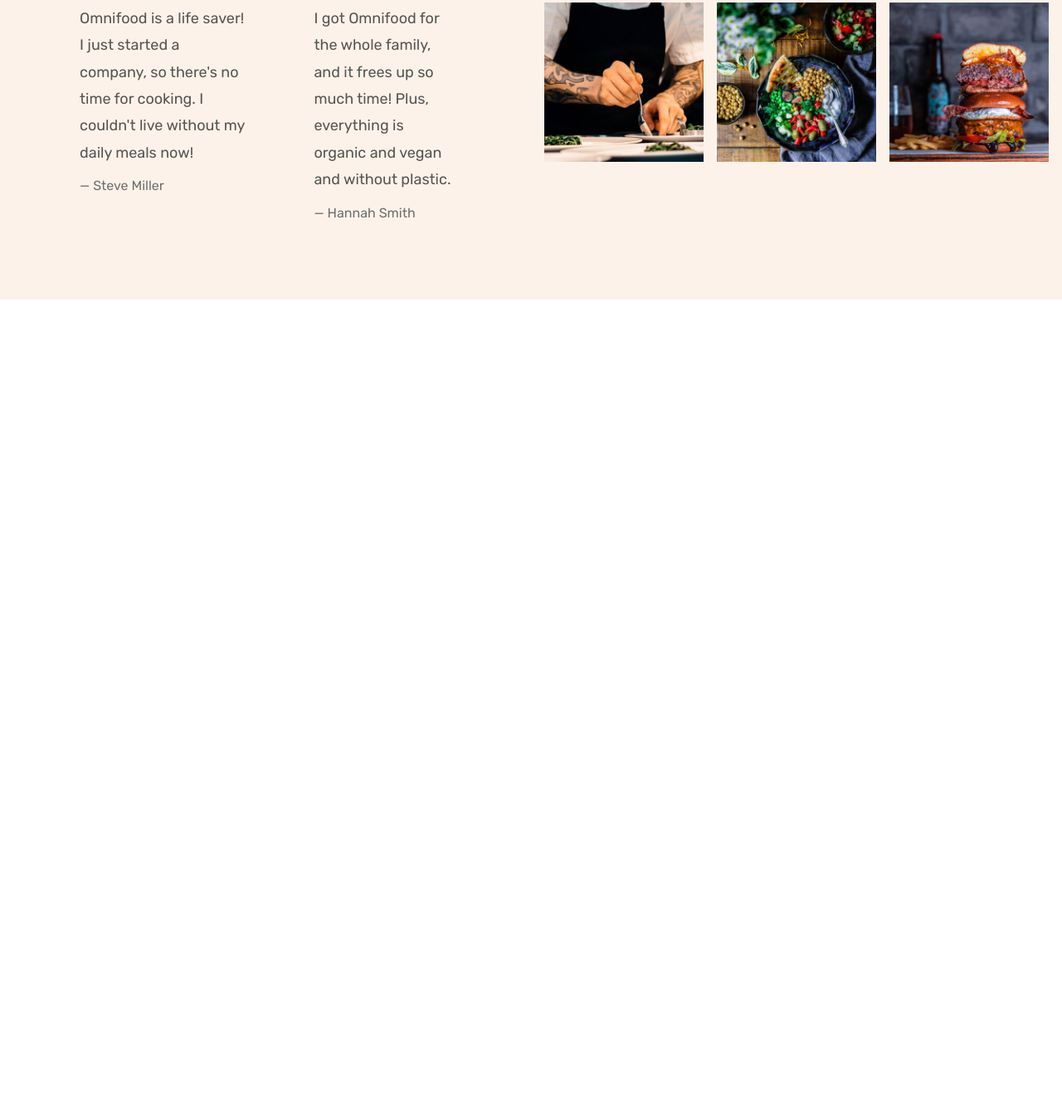
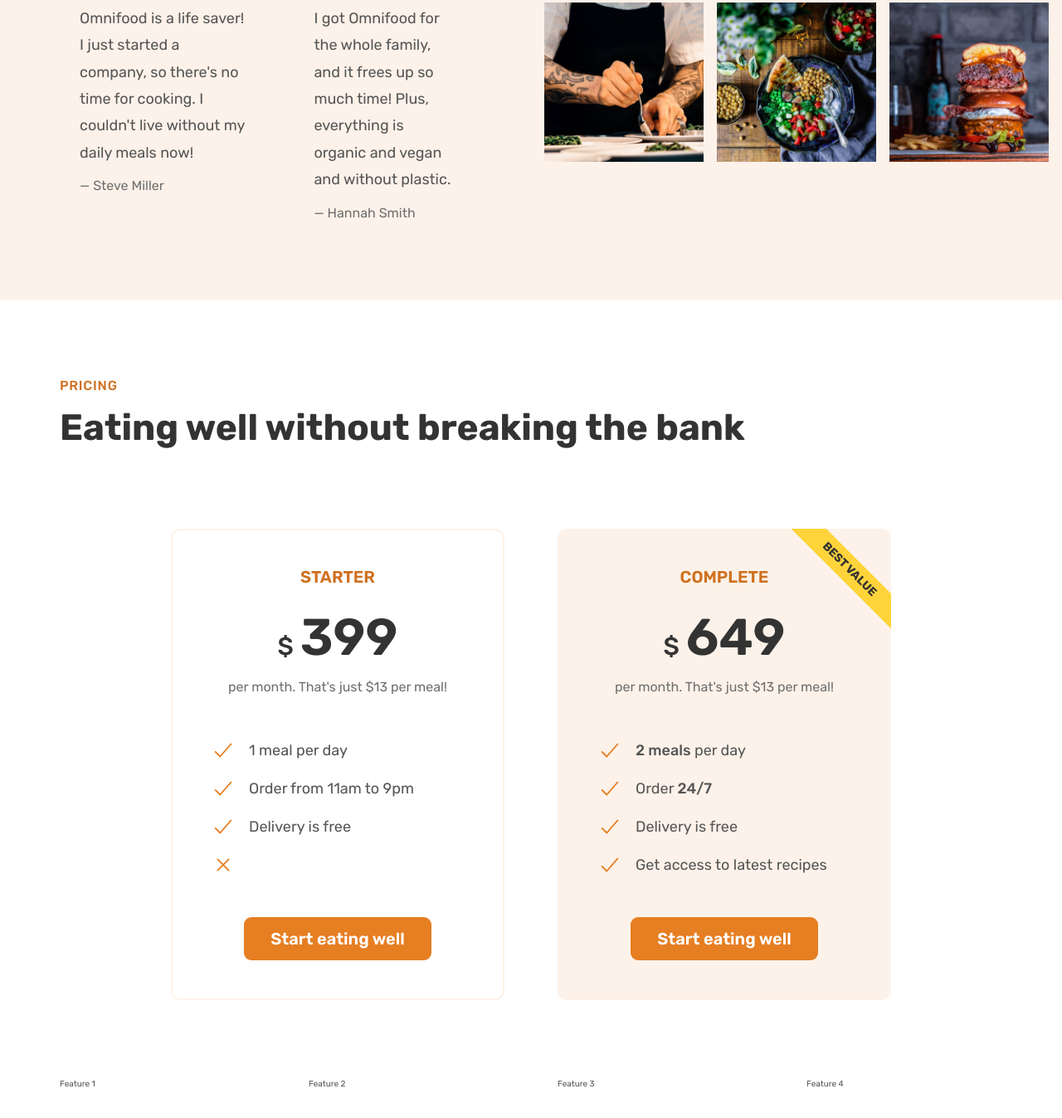
Before and after one commit to edicitaku/Omniford-Desktop-project, a plain HTML site: page index.html in a window 1280 px wide. Shown: the part 4305-5652 px from the top of the page at 83% size. Before the commit the page ends 4666 px from the top, so only its background shows below. Drawn offline with nearby package versions, Linux system fonts and the light colour scheme.

Commit message:
Finished Pricing section

```diff
--- a/css/general.css
+++ b/css/general.css
@@ -80,8 +80,18 @@ body {
 
 .grid {
     display: grid;
+    column-gap: 6.4rem;
     row-gap: 9.6rem;
-    column-gap: 6.4rem;
+
+    /* margin-bottom: 9.6rem; */
+}
+
+/* .grid:last-child {
+    margin-bottom: 0;
+} */
+
+.grid:not(:last-child) {
+    margin-bottom: 9.6rem;
 }
 
 .grid--2-cols {
@@ -196,8 +206,27 @@ body {
     border-bottom: 1px solid transparent;
 }
 
+.list {
+    list-style: none;
+    display: flex;
+    flex-direction: column;
+    gap: 1.6rem;
+}
+
+.list-item {
+    font-size: 1.8rem;
+    display: flex;
+    align-items: center;
+    gap: 1.6rem;
+}
+
+.list-icon {
+    width: 3rem;
+    height: 3rem;
+    color: #e67e22;
+}
+
 /* HELPER/SETTING CLASSES */
-
 .margin-right-sm {
     margin-right: 1.6rem !important;
 }
--- a/css/style.css
+++ b/css/style.css
@@ -297,26 +297,6 @@
     font-size: 1.8rem;
 }
 
-.list {
-    list-style: none;
-    display: flex;
-    flex-direction: column;
-    gap: 1.6rem;
-}
-
-.list-item {
-    font-size: 1.8rem;
-    display: flex;
-    align-items: center;
-    gap: 1.6rem;
-}
-
-.list-icon {
-    width: 3rem;
-    height: 3rem;
-    color: #e67e22;
-}
-
 /**************************************/
 /* TESTIMONIALS SECTION */
 /**************************************/
@@ -376,3 +356,82 @@
 .gallery-item img:hover {
     transform: scale(1.1);
 }
+
+/**************************************/
+/* PRICING SECTION */
+/**************************************/
+
+.section-pricing {
+    padding: 9.6rem 0;
+}
+
+.pricing-plan {
+    border-radius: 11px;
+    width: 75%;
+}
+
+.pricing-plan--starter {
+    justify-self: end;
+    border: 2px solid #fdf2e9;
+    padding: 4.6rem;
+}
+
+.pricing-plan--complete {
+    background-color: #fdf2e9;
+    padding: 4.8rem;
+    position: relative;
+    overflow: hidden;
+}
+
+.pricing-plan--complete::after {
+    content: "Best value";
+    position: absolute;
+    top: 6%;
+    right: -18%;
+
+    text-transform: uppercase;
+    font-size: 1.4rem;
+    font-weight: 700;
+    color: #333;
+    background-color: #ffd43b;
+    padding: 0.8rem 8rem;
+    transform: rotate(45deg);
+}
+
+.plan-header {
+    text-align: center;
+    margin-bottom: 4.8rem;
+}
+
+.plan-name {
+    color: #cf711f;
+    font-weight: 600;
+    font-size: 2rem;
+    text-transform: uppercase;
+    letter-spacing: 0.75;
+    margin-bottom: 3.2rem;
+}
+
+.plan-price {
+    font-size: 6.2rem;
+    font-weight: 600;
+    color: #333;
+    margin-bottom: 1.6rem;
+}
+
+.plan-price span {
+    font-size: 3rem;
+    font-weight: 500;
+    margin-right: 0.8rem;
+}
+
+.plan-text {
+    font-size: 1.6rem;
+    line-height: 1.6;
+    color: #6f6f6f;
+}
+
+.plan-sign-up {
+    text-align: center;
+    margin-top: 4.8rem;
+}
--- a/index.html
+++ b/index.html
@@ -304,6 +304,79 @@
             </figure>
         </div>
     </section>
+
+    <section class="section-pricing">
+        <div class="container">
+            <span class="subheading">Pricing</span>
+            <h2 class="heading-secondary">Eating well without breaking the bank</h2>
+        </div>
+
+        <div class="container grid grid--2-cols">
+            <div class="pricing-plan pricing-plan--starter">
+                <header class="plan-header">
+                <p class="plan-name">Starter</p>
+                <p class="plan-price"><span>$</span>399</p>
+                <p class="plan-text">per month. That's just $13 per meal!</p>
+                </header>
+                <ul class="list">
+                    <li class="list-item">
+                        <ion-icon class="list-icon" name="checkmark-outline"></ion-icon>
+                        <span>1 meal per day</span>
+                    </li>
+                    <li class="list-item">
+                        <ion-icon class="list-icon" name="checkmark-outline"></ion-icon>
+                        <span>Order from 11am to 9pm</span>
+                    </li>
+                    <li class="list-item">
+                        <ion-icon class="list-icon" name="checkmark-outline"></ion-icon>                        <span>Delivery is free</span>
+                    </li>
+                    <li class="list-item">
+                        <ion-icon class="list-icon" name="close-outline"></ion-icon>
+                    </li>
+                </ul>
+                <div class="plan-sign-up">
+                <a href="#" class="btn btn--full">Start eating well</a>
+                </div>
+            </div>
+
+            <div class="pricing-plan pricing-plan--complete">
+                <header class="plan-header">
+                <p class="plan-name">Complete</p>
+                <p class="plan-price"><span>$</span>649</p>
+                <p class="plan-text">per month. That's just $13 per meal!</p>
+                </header>
+                <ul class="list">
+                    <li class="list-item">
+                        <ion-icon class="list-icon" name="checkmark-outline"></ion-icon>
+                        <span><strong>2 meals</strong> per day</span>
+                    </li>
+                    <li class="list-item">
+                        <ion-icon class="list-icon" name="checkmark-outline"></ion-icon>
+                        <span>Order <strong>24/7</strong></span>
+                    </li>
+                    <li class="list-item">
+                        <ion-icon class="list-icon" name="checkmark-outline"></ion-icon>
+                        <span>Delivery is free</span>
+                    </li>
+                    <li class="list-item">
+                        <ion-icon class="list-icon" name="checkmark-outline"></ion-icon>
+                        <span>Get access to latest recipes</span>
+                    </li>
+                </ul>
+                <div class="plan-sign-up">
+                <a href="#" class="btn btn--full">Start eating well</a>
+                </div>
+            </div>
+        </div>
+
+        <div class="container grid grid--4-cols">
+            <div class="feature">Feature 1</div>
+            <div class="feature">Feature 2</div>
+            <div class="feature">Feature 3</div>
+            <div class="feature">Feature 4</div>
+        </div>
+
+    </section>
     </main>
 </body>
 </html>
```
